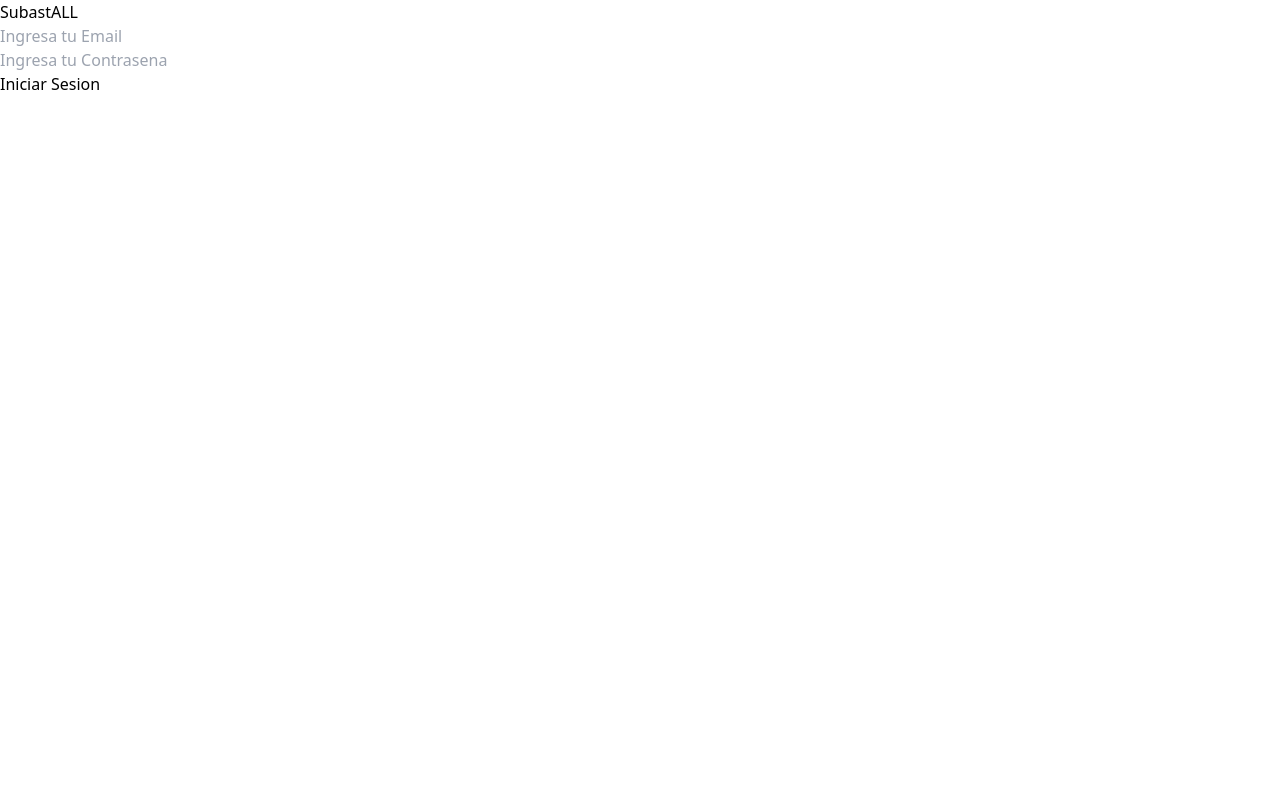
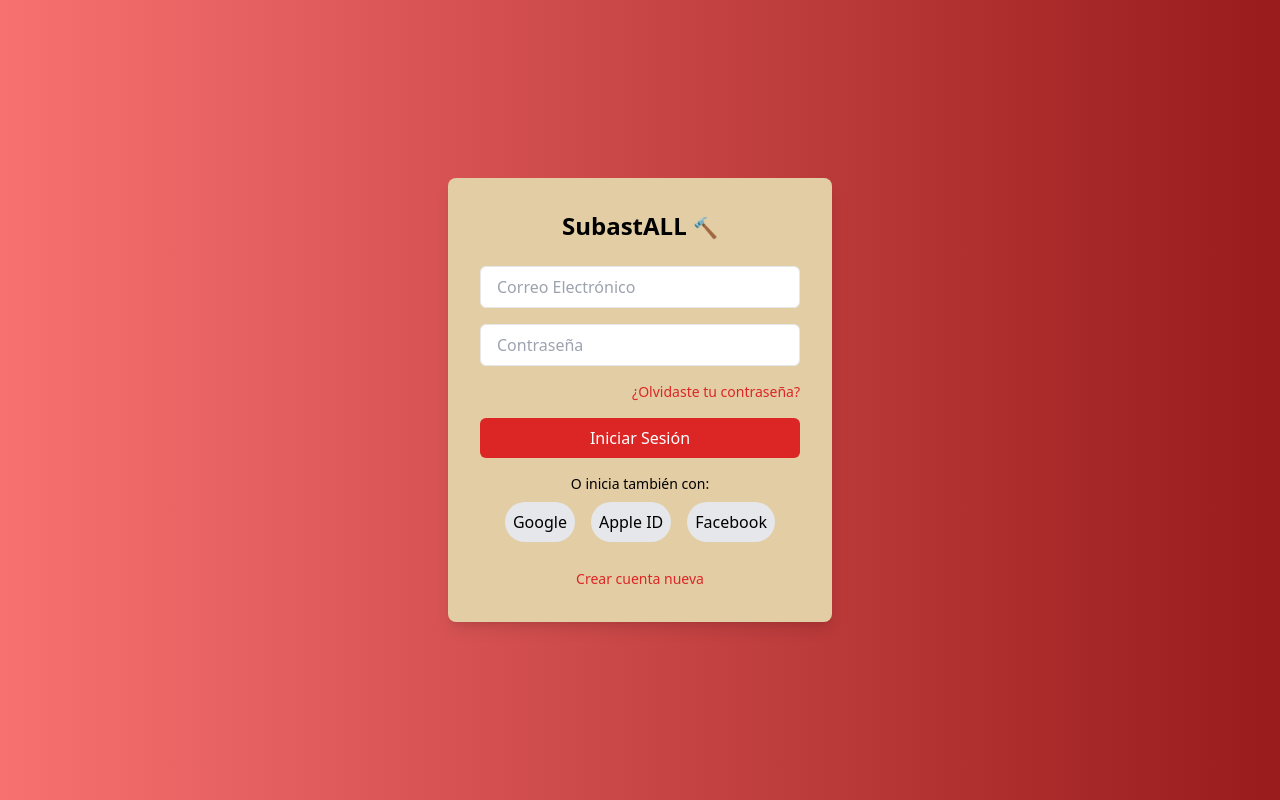
Before and after one commit to juancursed/fronted_subastall, a React (Vite) app: page /login in a window 1280 px wide. Built offline with nearby package versions, Linux system fonts and the light colour scheme.

Commit message:
diseño login register

```diff
--- a/src/components/LoginForm/LoginForm.tsx
+++ b/src/components/LoginForm/LoginForm.tsx
@@ -28,27 +28,66 @@ const LoginForm = () => {
   // };
 
   return (
-    <div className="form-container">
-          <h2>SubastALL</h2>
-          <form onSubmit={handleLogin}>
-            <div className="form-controll">
-              <input type="text"
-                     placeholder="Ingresa tu Email"
-                     onChange={(e)=>setUser(e.target.value)}
-                     value={username}/>
-            </div>
-
-            <div className="form-controll">
-              <input type="password"
-                     placeholder="Ingresa tu Contrasena"
-                     onChange={(e)=>setPassword(e.target.value)}
-                     value={password}/>
-            </div>
-
-            <button onClick={handleLogin}>Iniciar Sesion</button>
-          </form>
-          {/* <p onClick={()=> FormHandle('SignUp')}>No tienes cuenta? registrate aqui</p> */}
-         </div>
+    <div className="flex h-screen items-center justify-center bg-gradient-to-r from-red-400 to-red-800">
+      <div className="bg-[#E3CDA4] rounded-lg shadow-lg p-8 w-96">
+        <h2 className="text-2xl font-semibold text-center mb-6 text-brown-800">
+          SubastALL <span className="text-xl">🔨</span>
+        </h2>
+        <form onSubmit={handleLogin} className="space-y-4">
+          <div>
+            <input
+              type="email"
+              placeholder="Correo Electrónico"
+              className="w-full px-4 py-2 border rounded-md focus:outline-none focus:ring-2 focus:ring-red-400"
+              onChange={(e) => setUser(e.target.value)}
+              value={username}
+            />
+          </div>
+          <div>
+            <input
+              type="password"
+              placeholder="Contraseña"
+              className="w-full px-4 py-2 border rounded-md focus:outline-none focus:ring-2 focus:ring-red-400"
+              onChange={(e) => setPassword(e.target.value)}
+              value={password}
+            />
+          </div>
+          <div className="text-right text-sm text-red-600">
+            <a href="#" className="hover:underline">
+              ¿Olvidaste tu contraseña?
+            </a>
+          </div>
+          <button
+            type="submit"
+            className="w-full bg-red-600 text-white py-2 px-4 rounded-md hover:bg-red-700 transition"
+          >
+            Iniciar Sesión
+          </button>
+        </form>
+        <div className="text-center mt-4">
+          <p className="text-sm">O inicia también con:</p>
+          <div className="flex justify-center space-x-4 mt-2">
+            <button className="bg-gray-200 p-2 rounded-full hover:bg-gray-300 transition">
+              Google
+            </button>
+            <button className="bg-gray-200 p-2 rounded-full hover:bg-gray-300 transition">
+              Apple ID
+            </button>
+            <button className="bg-gray-200 p-2 rounded-full hover:bg-gray-300 transition">
+              Facebook
+            </button>
+          </div>
+        </div>
+        <div className="text-center mt-6">
+          <a
+            href="#"
+            className="text-sm text-red-600 hover:underline font-medium"
+          >
+            Crear cuenta nueva
+          </a>
+        </div>
+      </div>
+    </div>
   );
 };
 
--- a/src/components/SignUp/SignUp.tsx
+++ b/src/components/SignUp/SignUp.tsx
@@ -16,7 +16,7 @@ export const SignUpForm: React.FC<LoginFormProps> = () =>{
   const [password, setPassword] = useState('');
   const [country, setCountry] = useState('');
   const [date, setDate] = useState('');
-  const [genter, setGender] = useState('');
+  const [gender, setGender] = useState('');
 
   const handleRegister = async (e: React.FormEvent) => {
     e.preventDefault();
@@ -32,15 +32,17 @@ export const SignUpForm: React.FC<LoginFormProps> = () =>{
   };
 
   return (
-    <div className="form-container">
-      <h2>Crear Cuenta</h2>
-      <form onSubmit={handleRegister}>
+    <div className="h-screen bg-red-300 flex items-center justify-center" style={{ backgroundImage: 'url("/path/to/your/background.jpg")', backgroundSize: 'cover' }}>
+      <div className="bg-[#E3CDA4] rounded-lg shadow-lg p-8 w-full max-w-md">
+        <h2 className="text-center text-2xl font-bold mb-4">Crear Cuenta</h2>
+        <form onSubmit={handleRegister} className="space-y-4">
           <div className="form-controll">
             <input
               type="text"
               placeholder="Ingresa tu nombre"
               onChange={(e) => setFirstname(e.target.value)}
               value={firstname}
+              className="w-full px-4 py-2 rounded border border-gray-300 focus:outline-none focus:ring-2 focus:ring-yellow-500"
             />
           </div>
           <div className="form-controll">
@@ -49,6 +51,7 @@ export const SignUpForm: React.FC<LoginFormProps> = () =>{
               placeholder="Ingresa tu apellido"
               onChange={(e) => setLastname(e.target.value)}
               value={lastname}
+              className="w-full px-4 py-2 rounded border border-gray-300 focus:outline-none focus:ring-2 focus:ring-yellow-500"
             />
           </div>
           <div className="form-controll">
@@ -57,6 +60,7 @@ export const SignUpForm: React.FC<LoginFormProps> = () =>{
               placeholder="Ingresa tu Email"
               onChange={(e) => setUsername(e.target.value)}
               value={username}
+              className="w-full px-4 py-2 rounded border border-gray-300 focus:outline-none focus:ring-2 focus:ring-yellow-500"
             />
           </div>
           <div className="form-controll">
@@ -65,6 +69,7 @@ export const SignUpForm: React.FC<LoginFormProps> = () =>{
               placeholder="Ingresa tu Contraseña"
               onChange={(e) => setPassword(e.target.value)}
               value={password}
+              className="w-full px-4 py-2 rounded border border-gray-300 focus:outline-none focus:ring-2 focus:ring-yellow-500"
             />
           </div>
           <div className="form-controll">
@@ -73,6 +78,7 @@ export const SignUpForm: React.FC<LoginFormProps> = () =>{
               placeholder="Ingresa tu país"
               onChange={(e) => setCountry(e.target.value)}
               value={country}
+              className="w-full px-4 py-2 rounded border border-gray-300 focus:outline-none focus:ring-2 focus:ring-yellow-500"
             />
           </div>
           <div className="form-controll">
@@ -83,14 +89,16 @@ export const SignUpForm: React.FC<LoginFormProps> = () =>{
               onChange={(e) => setDate(e.target.value)}
               value={date}
               required
+              className="w-full px-4 py-2 rounded border border-gray-300 focus:outline-none focus:ring-2 focus:ring-yellow-500"
             />
           </div>
-        <div>
+          <div className="form-controll">
             <select
               name="gender"
               required
               onChange={(e) => setGender(e.target.value)}
-            value={genter}
+              value={gender}
+              className="w-full px-4 py-2 rounded border border-gray-300 focus:outline-none focus:ring-2 focus:ring-yellow-500"
             >
               <option value="">Género</option>
               <option value="male">Masculino</option>
@@ -98,9 +106,20 @@ export const SignUpForm: React.FC<LoginFormProps> = () =>{
               <option value="other">Otro</option>
             </select>
           </div>
-        <button type="submit">Crear Cuenta</button>
+          <button
+            type="submit"
+            className="w-full bg-[#814c3c] text-white py-2 rounded hover:bg-[#5e362b] transition"
+          >
+            Crear Cuenta
+          </button>
         </form>
-      {/* <p onClick={() => FormHandle('login')}>Si ya tienes cuenta, inicia sesión aquí</p> */}
+        <p className="text-center mt-4 text-sm text-gray-600">
+          ¿Ya tienes cuenta?{" "}
+          <span className="text-yellow-700 cursor-pointer underline">
+            Inicia sesión aquí
+          </span>
+        </p>
+      </div>
     </div>
   );
 };
```
Lines whose indentation alone changed are shown as unchanged.
